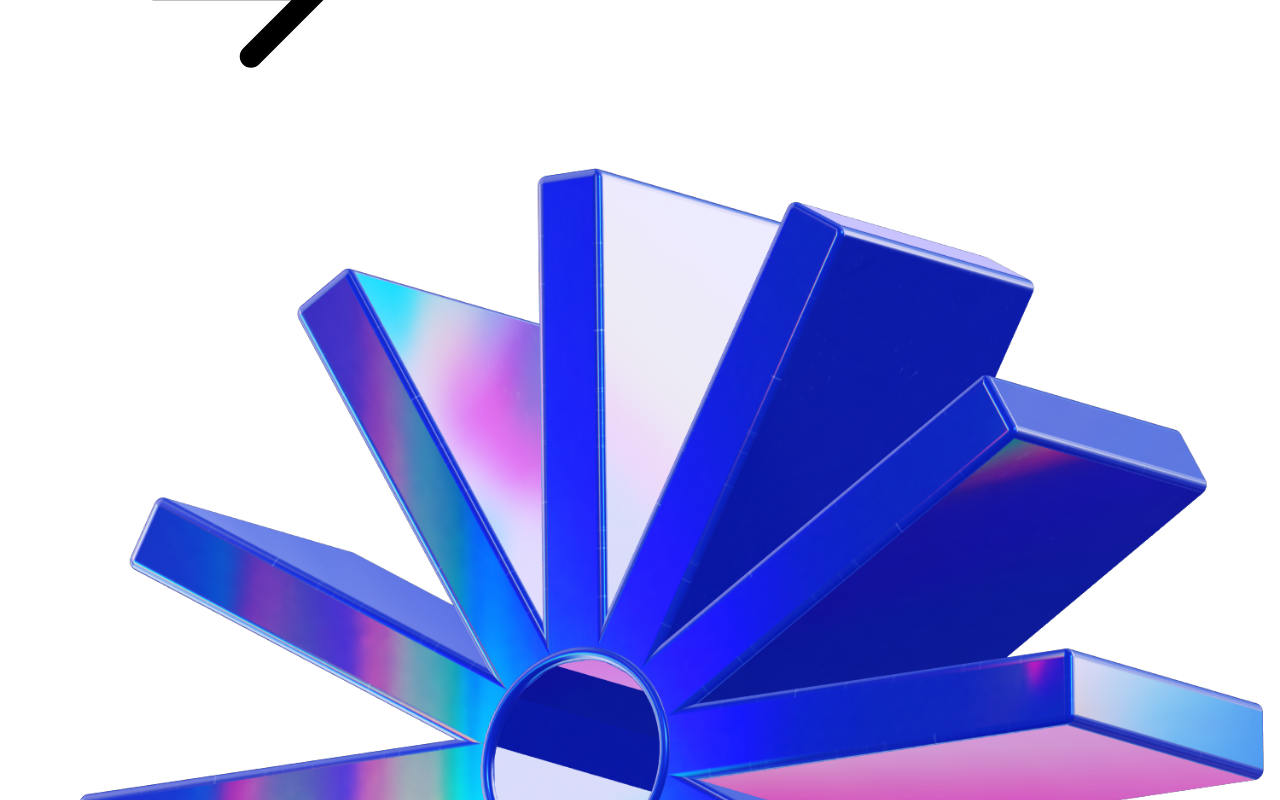
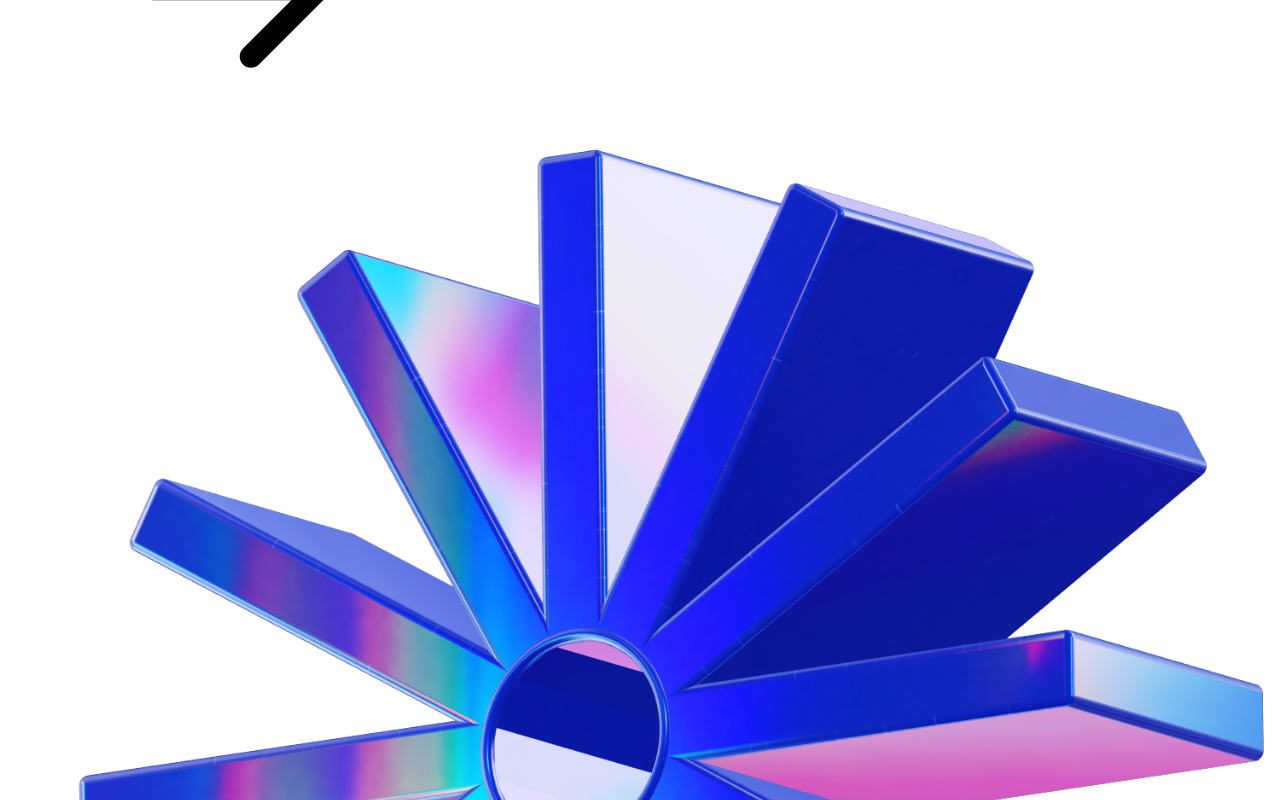
Before and after one commit to JohnDoe4991/JanviewLandingPage, a Next.js app: page / in a window 1280 px wide. Shown: the part 2940-3740 px from the top of the page. Built offline with nearby package versions, Linux system fonts and the light colour scheme.

Commit message:
framer cog

```diff
--- a/src/sections/Hero.tsx
+++ b/src/sections/Hero.tsx
@@ -1,8 +1,10 @@
+"use client";
 import ArrowIcon from '@/assets/arrow-right.svg';
 import CogImage from '@/assets/cog.png';
 import cylinderImage from '@/assets/cylinder.png';
 import noodleImage from '@/assets/noodle.png';
 import Image from 'next/image';
+import { motion } from 'framer-motion';
 
 export const Hero = () => {
   return (
@@ -30,10 +32,19 @@
        </div>
   </div>
   <div className="mt-20 md:mt-0 md:h-[648px] md:flex-1 relative">
-    <Image
-    src={CogImage}
+    <motion.img
+    src={CogImage.src}
     alt="Cog image"
     className="md:absolute md:h-full md:w-auto md:max-w-none md:-left-6 lg:left-0"
+    animate={{
+      translateY: [-30, 30],
+    }}
+    transition={{
+      repeat: Infinity,
+      repeatType: "mirror",
+      duration: 3,
+      ease: "easeInOut",
+    }}
     />
     <Image
     src={cylinderImage}
```
